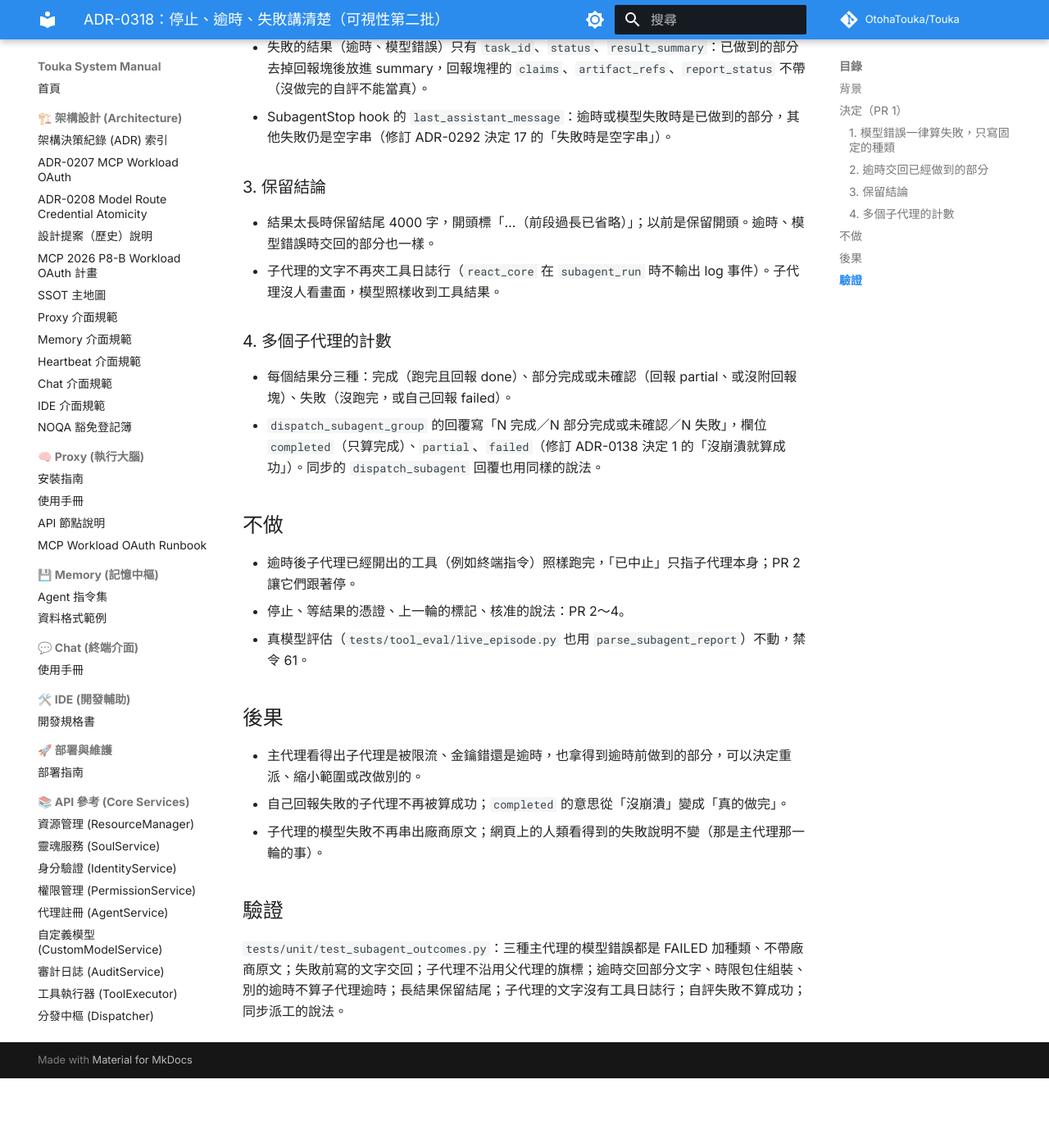
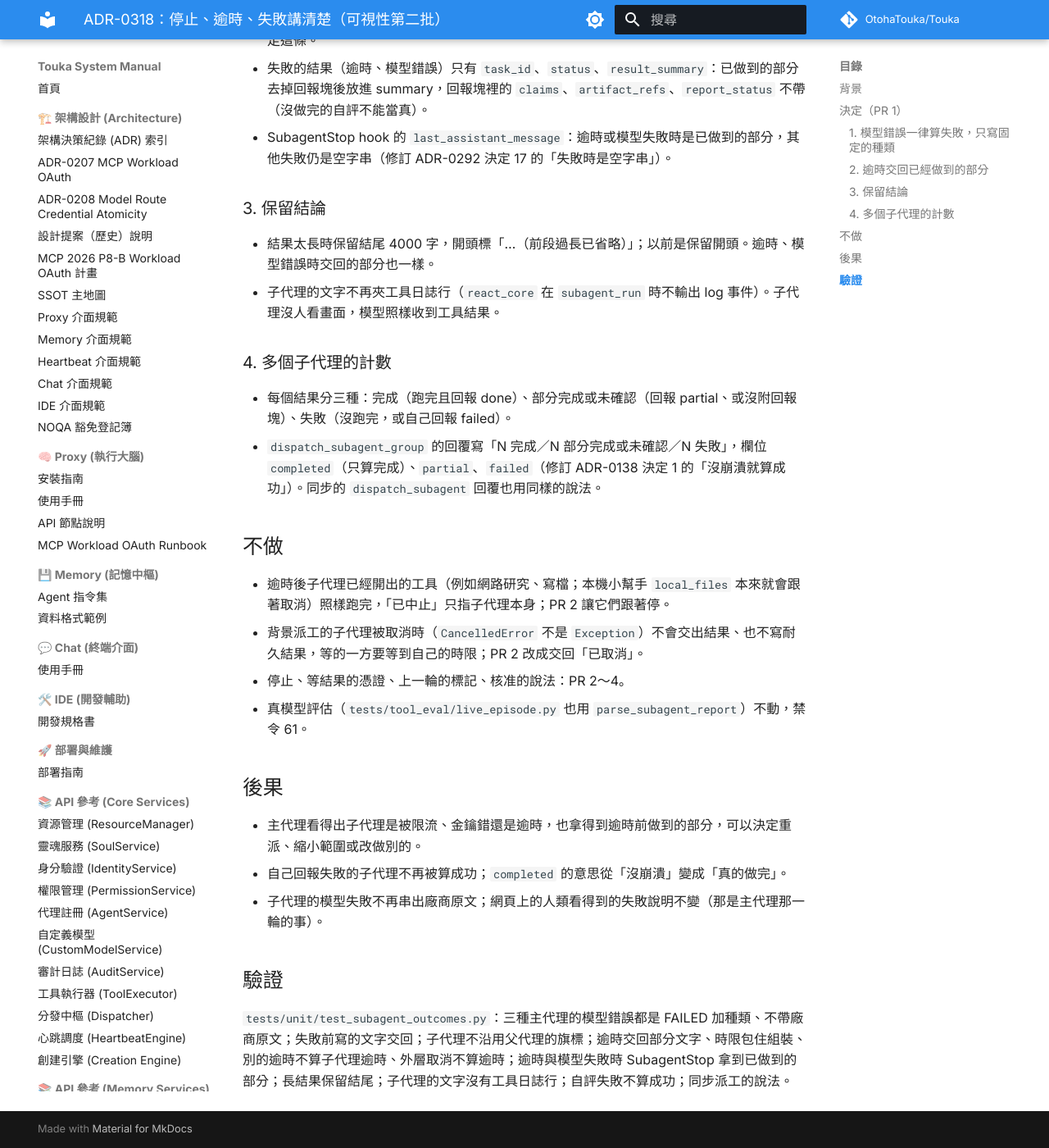
Before and after one commit to OtohaTouka/Touka, an MkDocs documentation site: the page built from docs/architecture/adr/0318-stop-timeout-failure-made-clear.md, in a window 1280 px wide and 1400 px high, scrolled down 1650 px. Shown: the whole window at 82% size. Built offline with MkDocs 1.6.1 and Material for MkDocs 9.7.7, drawn with Linux system fonts in a browser that asks for light colours; comment, search, counter and statistics services are not loaded; before the commit the page ends 2965 px from its top, so only the background shows below that; some of the changed text lies outside the part shown.

Commit message:
docs(proxy): say what a stop can reach today
ADR-0318 and the cancel test no longer imply that pressing stop already
reaches a sub-agent: today it does not, and PR 2 is where it will. Also
note that a cancelled background sub-agent delivers nothing yet, list the
two new tests, and point the SSOT map at limit_minutes.

Co-Authored-By: Claude Opus 5.5 <noreply@anthropic.com>

```diff
--- a/docs/architecture/adr/0318-stop-timeout-failure-made-clear.md
+++ b/docs/architecture/adr/0318-stop-timeout-failure-made-clear.md
@@ -31,7 +31,7 @@
 - 逾時時丟 `SubagentTimeoutError`（`TimeoutError` 的子類別），帶著已經收到的文字；結果是 FAILED，寫「逾時：超過約 N 分鐘沒做完，已中止」，接著「已做到的部分（沒做完，可能不完整）」。
 - 只有時限本身到了才算子代理逾時；子代理裡別的 `TimeoutError` 照原樣往外，不說成逾時。
 - 子代理的串流用 `contextlib.aclosing` 收掉。
-- 外層取消（使用者停止、父 task 被取消）照樣是取消，不算逾時；SubagentStop 拿到空字串。
+- 外層取消照樣是取消，不算逾時；SubagentStop 拿到空字串。目前按停止還碰不到子代理（同步派工只收 `local_files`、背景派工照 ADR-0134 不跟著父請求取消），PR 2 的停止會走這條。
 - 失敗的結果（逾時、模型錯誤）只有 `task_id`、`status`、`result_summary`：已做到的部分去掉回報塊後放進 summary，回報塊裡的 `claims`、`artifact_refs`、`report_status` 不帶（沒做完的自評不能當真）。
 - SubagentStop hook 的 `last_assistant_message`：逾時或模型失敗時是已做到的部分，其他失敗仍是空字串（修訂 ADR-0292 決定 17 的「失敗時是空字串」）。
 
@@ -47,7 +47,8 @@
 
 ## 不做
 
-- 逾時後子代理已經開出的工具（例如終端指令）照樣跑完，「已中止」只指子代理本身；PR 2 讓它們跟著停。
+- 逾時後子代理已經開出的工具（例如網路研究、寫檔；本機小幫手 `local_files` 本來就會跟著取消）照樣跑完，「已中止」只指子代理本身；PR 2 讓它們跟著停。
+- 背景派工的子代理被取消時（`CancelledError` 不是 `Exception`）不會交出結果、也不寫耐久結果，等的一方要等到自己的時限；PR 2 改成交回「已取消」。
 - 停止、等結果的憑證、上一輪的標記、核准的說法：PR 2～4。
 - 真模型評估（`tests/tool_eval/live_episode.py` 也用 `parse_subagent_report`）不動，禁令 61。
 
@@ -59,4 +60,4 @@
 
 ## 驗證
 
-`tests/unit/test_subagent_outcomes.py`：三種主代理的模型錯誤都是 FAILED 加種類、不帶廠商原文；失敗前寫的文字交回；子代理不沿用父代理的旗標；逾時交回部分文字、時限包住組裝、別的逾時不算子代理逾時；長結果保留結尾；子代理的文字沒有工具日誌行；自評失敗不算成功；同步派工的說法。
+`tests/unit/test_subagent_outcomes.py`：三種主代理的模型錯誤都是 FAILED 加種類、不帶廠商原文；失敗前寫的文字交回；子代理不沿用父代理的旗標；逾時交回部分文字、時限包住組裝、別的逾時不算子代理逾時、外層取消不算逾時；逾時與模型失敗時 SubagentStop 拿到已做到的部分；長結果保留結尾；子代理的文字沒有工具日誌行；自評失敗不算成功；同步派工的說法。
```
Also changed, not shown: docs/architecture/SSOT_MASTER_MAP.md (+1 -1 lines), docs/architecture/adr/README.md (+1 -1 lines), 2 other files.
